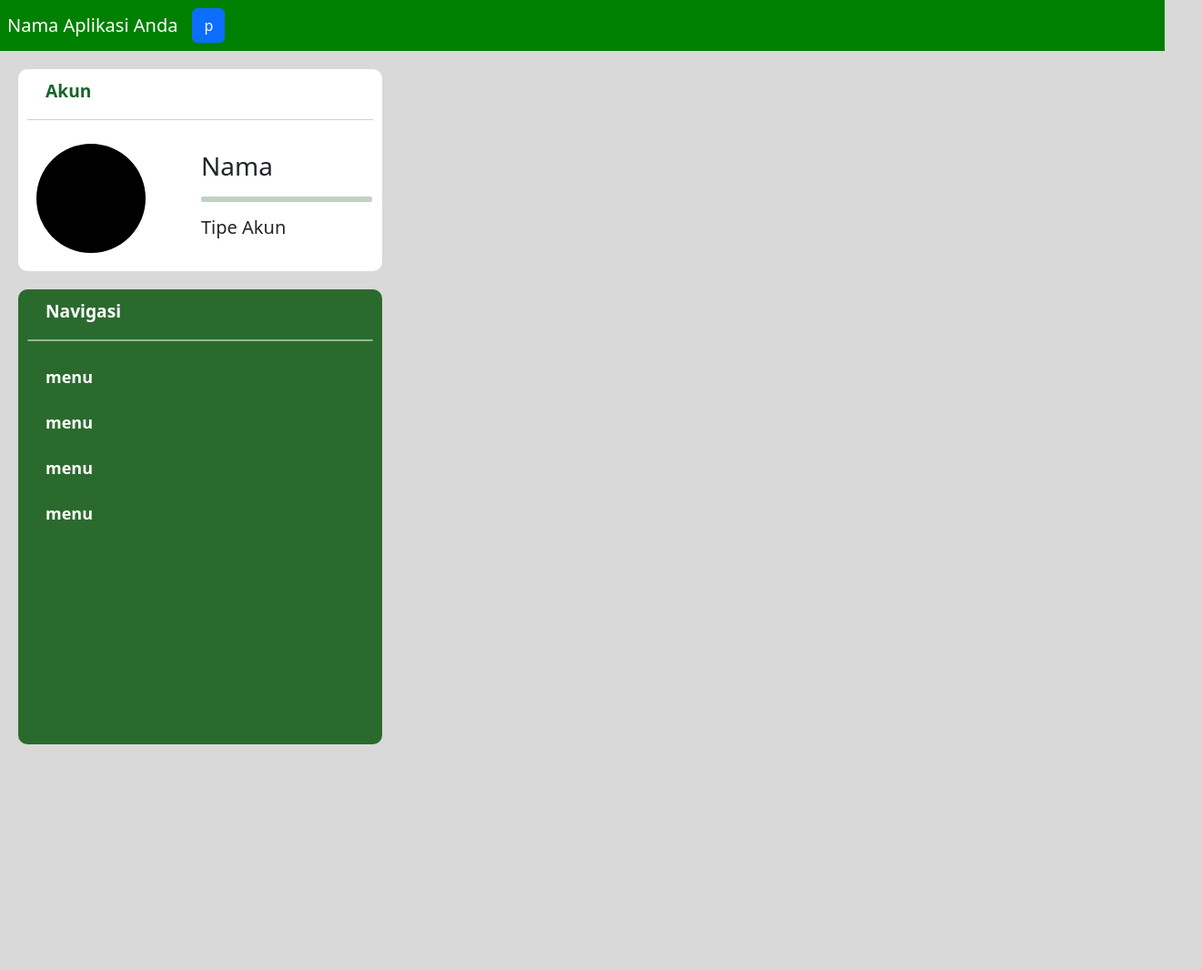
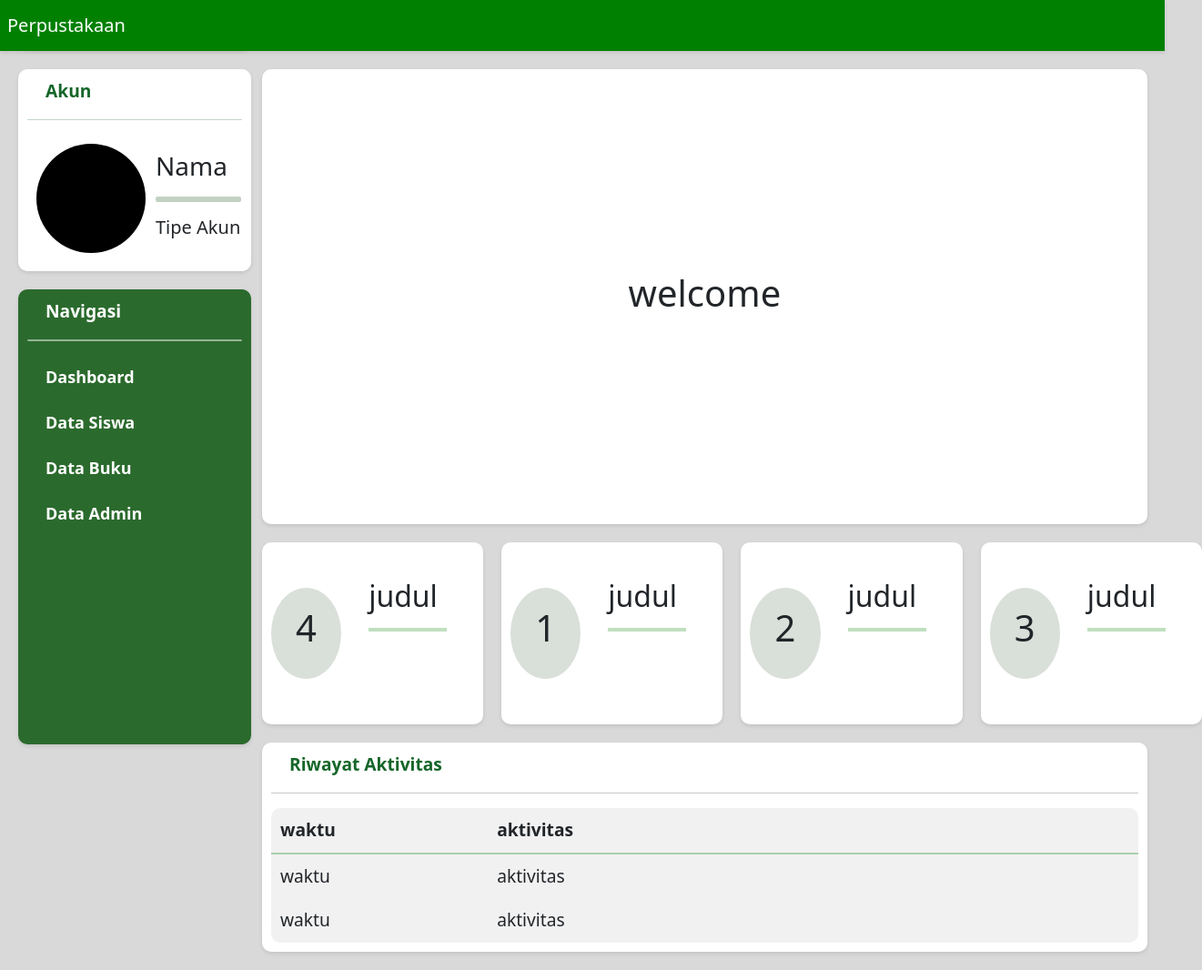
Before and after one commit to rizalalfadlil/perpustakaan, a React (Create React App) app: page / in a window 1280 px wide. Shown: the whole page at 91% size, 1321 px wide, since content can reach past the window. Before the commit the page ends 876 px from the top, so only its background shows below. Built offline with nearby package versions, Linux system fonts and the light colour scheme.

Commit message:
halaman dashboard

```diff
--- a/package.json
+++ b/package.json
@@ -7,9 +7,12 @@
     "@testing-library/react": "^13.4.0",
     "@testing-library/user-event": "^13.5.0",
     "bootstrap": "^5.3.2",
+    "npm": "^10.1.0",
     "react": "^18.2.0",
     "react-bootstrap": "^2.9.0",
     "react-dom": "^18.2.0",
+    "react-router": "^6.16.0",
+    "react-router-dom": "^6.16.0",
     "react-scripts": "5.0.1",
     "web-vitals": "^2.1.4"
   },
--- a/src/App.js
+++ b/src/App.js
@@ -1,13 +1,19 @@
 import logo from './logo.svg';
 import './App.css';
+import './css/style.css';
 import Navbar from './components/Navbar';
 import { Sidebar } from './components/Sidebar';
 import { Mainpage } from './mainpage';
+import { ScrollUp } from './components/scrollup';
 function App() {
   return (
     <>
-    <Navbar/>
-    <Sidebar/>
+    <div className='content'>
+    <ScrollUp/>
+    <Navbar className="nb"/>
+      <Sidebar/>
+      <Mainpage/>
+    </div>
     </>
   );
 }
--- a/src/components/Navbar.js
+++ b/src/components/Navbar.js
@@ -1,15 +1,15 @@
 import React from 'react';
 import 'bootstrap/dist/css/bootstrap.min.css'; // Import CSS Bootstrap
 import '../css/style.css'
+import { Nav } from 'react-bootstrap';
 function Navbar() {
   return (
     <>
-    <nav className="navbar navbar-expand-lg navbar-dark custom-navbar p-2">
-        <a className="navbar-brand" href="#">Nama Aplikasi Anda</a>
+    <Nav className="navbar navbar-expand-lg navbar-dark custom-navbar p-2" sticky="top">
+        <a className="navbar-brand" href="#">Perpustakaan</a>
         <div className="justify-content-end">
-          <a className='btn btn-primary'>p</a>
         </div>
-    </nav>
+    </Nav>
     </>
   );
 }
--- /dev/null
+++ b/src/components/mainpage/activity.js
@@ -0,0 +1,24 @@
+import React from "react";
+import { Table } from "react-bootstrap";
+export function ActivityLog(){
+    return (
+        <div className="box activity">
+            <div className="box-title">Riwayat Aktivitas</div>
+            <hr/>
+            <table className="activity-table">
+                <tr>
+                    <th className="time">waktu</th>
+                    <th>aktivitas</th>
+                </tr>
+                <tr>
+                    <td>waktu</td>
+                    <td>aktivitas</td>
+                </tr>
+                <tr>
+                    <td>waktu</td>
+                    <td>aktivitas</td>
+                </tr>
+            </table>
+        </div>
+    )
+}
--- /dev/null
+++ b/src/components/mainpage/smallbox.js
@@ -0,0 +1,15 @@
+import React from 'react';
+
+
+function SmallBox(props) {
+  return (
+    <div className={`box box-small ${props.class}`}>
+        <div className='number-bg'><h1>{props.jumlah}</h1></div>
+        <div className='title'>
+            <h2>{props.judul}</h2><hr/>
+        </div>
+    </div>
+  );
+}
+
+export default SmallBox;
--- /dev/null
+++ b/src/components/scrollup.js
@@ -0,0 +1,8 @@
+import React from "react";
+export function ScrollUp(){
+     return(
+        <div className="scroll-up">
+            <div className="box box-dark"><b className="box-title-dark">Kembali Ke Atas</b></div>
+        </div>
+     )
+}
--- a/src/components/sidebar/Navigation.js
+++ b/src/components/sidebar/Navigation.js
@@ -7,10 +7,10 @@ export const Navigation = () =>{
         <div className='box box-dark navigation'>
             <b className='box-title-dark'>Navigasi<hr/></b>
             <ul type='none'>
-                <li><a>menu</a></li>
-                <li><a>menu</a></li>
-                <li><a>menu</a></li>
-                <li><a>menu</a></li>
+                <li><a href='/'>Dashboard</a></li>
+                <li><a href='/siswa'>Data Siswa</a></li>
+                <li><a href='/buku'>Data Buku</a></li>
+                <li><a href='/admin'>Data Admin</a></li>
             </ul>
         </div>
     )
--- a/src/css/style.css
+++ b/src/css/style.css
@@ -3,15 +3,23 @@
     width: 100%;
     height: 100%;
 }
+.scroll-up{
+    margin-left: 20px;
+    margin-top: 5px;
+    position: fixed;
+    z-index: 0;
+    width: 20%;
+}
 .custom-navbar {
     background-color: green;
     color: white;
+    box-shadow: 0 2px 4px rgba(0, 0, 0, 0.1);
 }
   .sb{
     margin: 20px;
-    width: 400px;
+    width: 20%;
     height: 100%;
-    position: absolute;
+    position: fixed;
     z-index: 2;
 }
 html{
@@ -23,6 +31,7 @@ html{
     width: 100%;
     margin-bottom: 20px;
     padding: 10px;
+    box-shadow: 0 2px 4px rgba(0, 0, 0, 0.1);
 }
 .box-dark{
     background-color: #2B6A2D;
@@ -37,11 +46,15 @@ html{
     padding-left: 20px;
     font-size: larger;
     color: #156629;
+    font-weight: bold;
 }
 .box-title-dark{
     padding-left: 20px;
     font-size: larger;
     color: #ffffff;
+}
+.content{
+    background-color: #d9d9d9;
 }
 /* AccountInfo */
 .accountinfo{
@@ -80,9 +93,83 @@ html{
 .navigation ul{
     padding-left: 0px;
 }
+.navigation ul a{
+    text-decoration: none;
+    color: inherit;
+}
 .navigation li:hover{
     background-color: #518d65;
 }
 .navigation ul hr{
     border: solid 1px #518d65;
 }
+/*main page */
+.main{
+    margin: 20px;
+    margin-left: 22.5%;
+    width: 76%;
+    height: auto;
+    position: absolute;
+    z-index: 2;
+}
+.welcome{
+    height: 500px;
+    display: flex;
+    justify-content: center; /* Rata tengah secara horizontal */
+    align-items: center;
+}
+.box-small{
+    width: 25%;
+    height: 200px;
+    margin-right: 20px;
+    display: flex;
+}
+.last{
+    margin-right: 0;
+}
+.small-container{
+    display: flex;
+
+}
+.number-bg{
+    background-color: rgb(217, 223, 217);
+    height: 100px;
+    justify-content: center;
+    align-items: center;
+    margin-top: 40px;
+    border-radius: 100%;
+    width: 100px;
+    padding-top: 20px;
+}
+.number-bg h1{
+    text-align: center;
+}
+.title{
+    margin: 30px;
+    width: 50%;
+}
+.title hr{
+    border: solid 2px green;
+}
+.activity{
+    height: auto;
+}
+.activity-table{
+    font-size: larger;
+    width: 100%;
+    background-color: #f1f1f1;
+    border-radius: 10px;
+}
+.activity-table td, .activity-table th{
+    padding: 10px;
+}
+.activity-table th{
+    border-bottom: solid 2px rgba(0, 128, 0, 0.301);
+}
+.activity-table tr :hover{
+    border-radius: 10px;
+    background-color: #dadada;
+}
+.activity-table .time{
+    width: 25%;
+}
--- a/src/mainpage.js
+++ b/src/mainpage.js
@@ -1,6 +1,26 @@
-import "./css/style.css"
+import "./css/style.css";
+import SmallBox from "./components/mainpage/smallbox";
+import { ActivityLog } from "./components/mainpage/activity";
 export const Mainpage = () => {
     return (
-        <div className="bg"><h1>Hello</h1></div>
+        <div className="main">
+            <Dashboard/>
+        </div>
     )
 }
+const Dashboard = () =>{
+ return(
+    <>
+    <div className="box welcome">
+        <h1>welcome</h1>
+    </div>
+    <div className="small-container">
+        <SmallBox jumlah="4" judul="judul"/>
+        <SmallBox jumlah="1" judul="judul"/>
+        <SmallBox jumlah="2" judul="judul"/>
+        <SmallBox jumlah="3" judul="judul" class="last"/>
+    </div>
+    <ActivityLog/>
+    </>
+ )
+}
```
Also changed, not shown: 1 other file (tests, documents, lock files or other folders).
